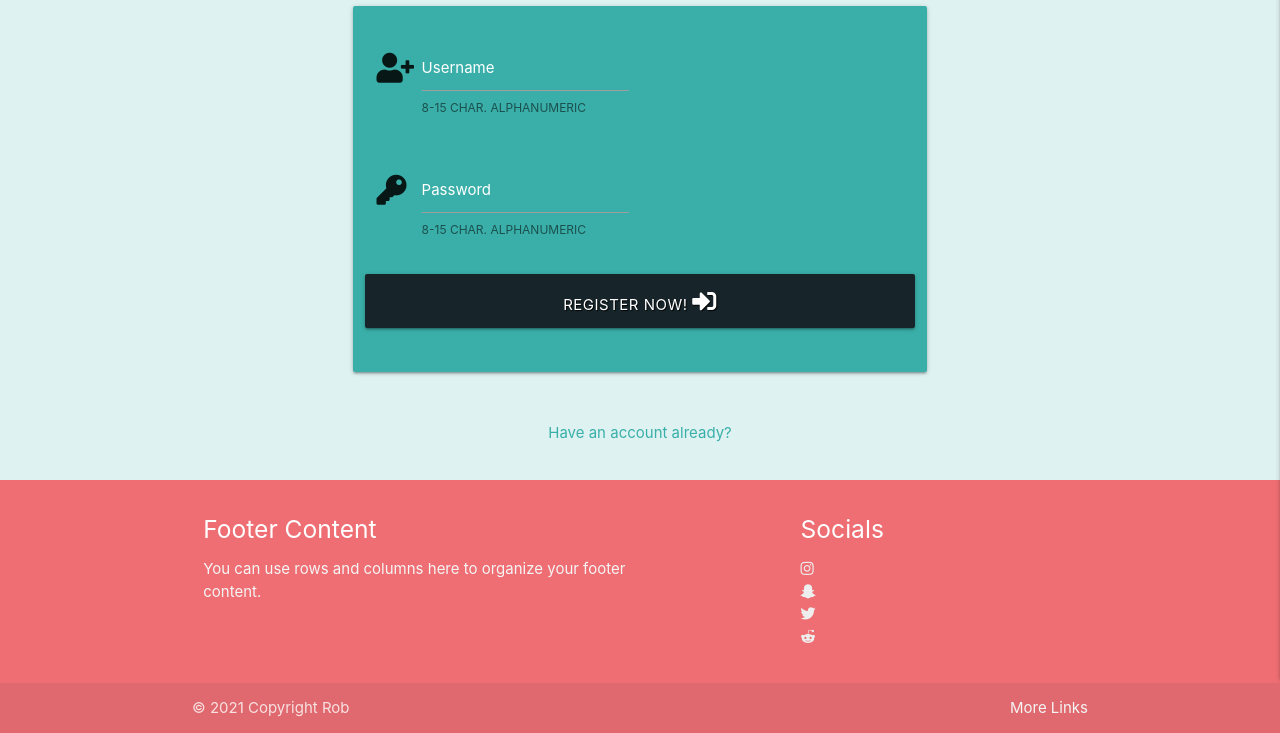
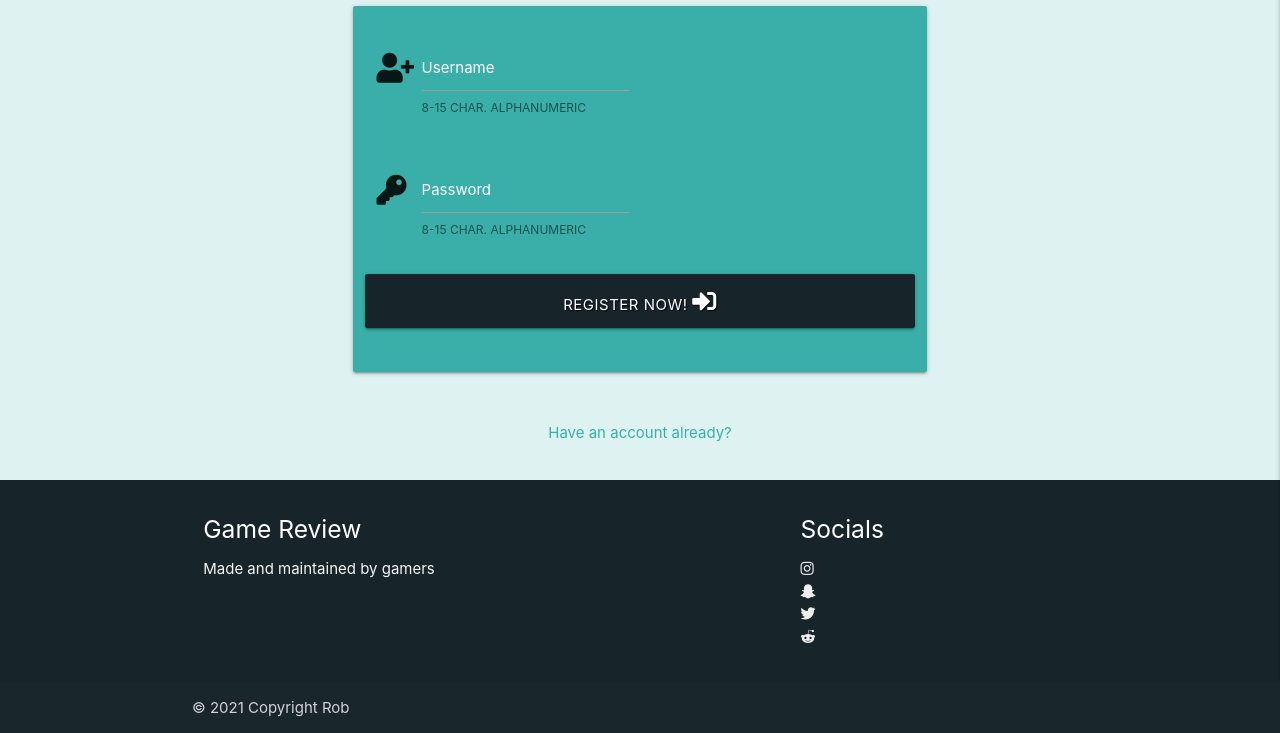
Before and after one commit to Code-Institute-Submissions/milestone-97, a Flask app: page /register in a window 1280 px wide. Shown: the part 181-914 px from the top of the page. Run offline with Flask 2, Linux system fonts and the light colour scheme; some libraries are stand-ins or nearby versions.

Commit message:
added styling to footer to better suit whole site

```diff
--- a/static/css/style.css
+++ b/static/css/style.css
@@ -25,7 +25,7 @@ main {
     background-color: #17252A;
 }
 
-footer {
+.page-footer {
     background-color: #17252A;
 }
 
--- a/templates/base.html
+++ b/templates/base.html
@@ -75,8 +75,8 @@
         <div class="container">
           <div class="row">
             <div class="col l6 s12">
-              <h5 class="white-text">Footer Content</h5>
-              <p class="grey-text text-lighten-4">You can use rows and columns here to organize your footer content.</p>
+              <h5 class="white-text">Game Review</h5>
+              <p class="grey-text text-lighten-4">Made and maintained by gamers</p>
             </div>
             <div class="col l4 offset-l2 s12">
               <h5 class="white-text">Socials</h5>
@@ -92,7 +92,6 @@
         <div class="footer-copyright">
           <div class="container">
           © 2021 Copyright Rob
-          <a class="grey-text text-lighten-4 right" href="#!">More Links</a>
           </div>
         </div>
       </footer>
```
